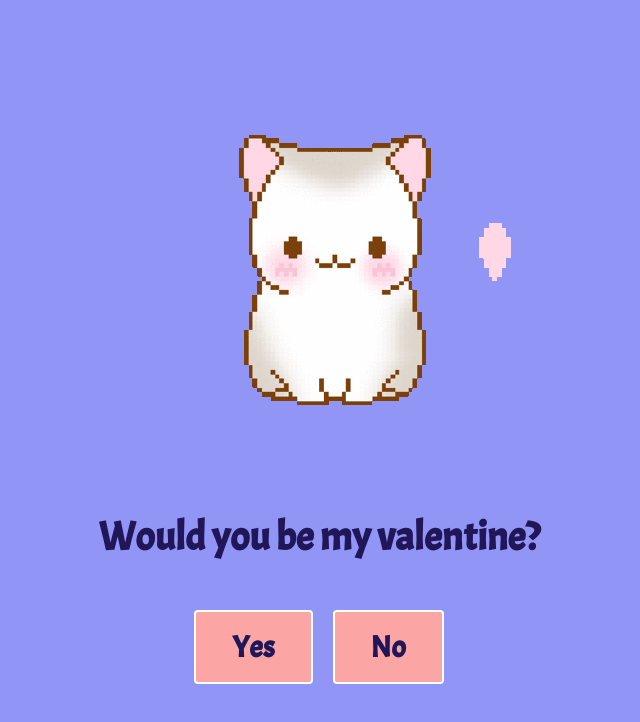
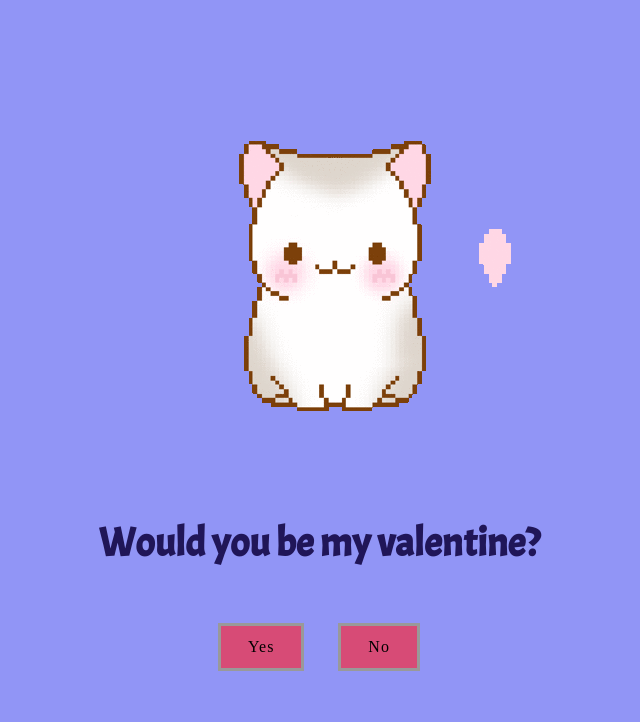
Before and after one commit to muhamad-bilal/valentineday, a plain HTML site: page index.html in a window 1280 px wide. Shown: the whole page, without its empty margins (321-961 px from the left). Drawn offline with Linux system fonts and the light colour scheme.

Commit message:
finalized

```diff
--- a/index.html
+++ b/index.html
@@ -15,17 +15,20 @@
         <img src="media/VeC.gif" alt="happy love gif">
         <p>Would you be my valentine?</p>
         <div>
-            <button onclick="replaceText(this)">Yes</button>
-            <button onclick="replaceText(this)">No</button>
+            <a href="#" class="btn btn-border-5" onclick="replaceText(this)">Yes</a>
+            <a href="#" class="btn btn-border-5" onclick="replaceText(this)">No</a>
         </div>
         <p id="response"></p>
     </main>
 
     <script>
+        let clickedNo = false;
+
 function replaceText(button) {
     const response = document.getElementById('response');
     if (button.innerText === 'No') {
         button.innerText = 'Are you sure?';
+        clickedNo = true;
     } else if (button.innerText === 'Are you sure?') {
         button.innerText = 'Are you absolutely sure?';
     } else if (button.innerText === 'Are you absolutely sure?') {
@@ -35,8 +38,15 @@
     } else if (button.innerText === 'Come on plsplsplsplspls no?') {
         button.style.display = 'none';
         response.innerText = 'hehehe now you have no choice but to click on yes';
+    } else if (button.innerText === 'Yes') {
+        if (clickedNo) {
+            window.location.href = 'prank.html'; // Redirect to prank.html
+        } else {
+            window.location.href = 'notaprank.html'; // Redirect to notaprank.html
         }
     }
+}
+
     </script>
 </body>
 </html>
--- a/style.css
+++ b/style.css
@@ -18,26 +18,61 @@
     color: #201658;
 }
 
-button {
-    font-family: "Acme", sans-serif;
-    padding: 16px 36px; /* Adjust padding to make the buttons bigger */
-    font-size: 30px; /* Increase font size */
-    font-weight: bold;
+.btn {
+    position: relative;
+    display: inline-block;
+    margin: 15px;
+    padding: 12px 27px;
     text-align: center;
+    font-size: 16px;
+    letter-spacing: 1px;
     text-decoration: none;
-    background-color: #FCA5A5;
-    color:  #201658;
-    border: none;
-    border-radius: 4px;
+    color: black;
+    background: #D74B76;
+    border: 3px solid #999999;
     cursor: pointer;
-    margin: 8px;
-    border: 2px solid white;
+    transition: ease-out 0.5s;
+    -webkit-transition: ease-out 0.5s;
+    -moz-transition: ease-out 0.5s;
 }
 
 button:first-child {
-    margin-right: 8px; /* Add margin between buttons */
+    margin-right: 8px;
 }
+
+
 
 img{
     margin-left: 125px;
 }
+.btn.btn-border-5::after,
+.btn.btn-border-5::before {
+    position: absolute;
+    content: "";
+    width: 0;
+    height: 0;
+    transition: .5s;
+}
+
+.btn.btn-border-5::after {
+    top: 0;
+    left: 0;
+    border-top: 3px solid transparent;
+}
+
+.btn.btn-border-5::before {
+    bottom: 0;
+    right: 0;
+    border-bottom: 3px solid transparent;
+}
+
+.btn.btn-border-5:hover {
+    color: #222222;
+}
+
+.btn.btn-border-5:hover::after,
+.btn.btn-border-5:hover::before {
+    width: 100%;
+    height: 100%;
+    border-color: #1C1678;
+}
```
Also changed, not shown: notaprank.html (added, +26 -0 lines), prank.html (added, +8 -0 lines), style2.css (added, +16 -0 lines), media/No Love GIF - Balloon Love Heart - Discover & Share GIFs.gif (added), media/pui.jpeg (added). Lines whose indentation alone changed are shown as unchanged.
